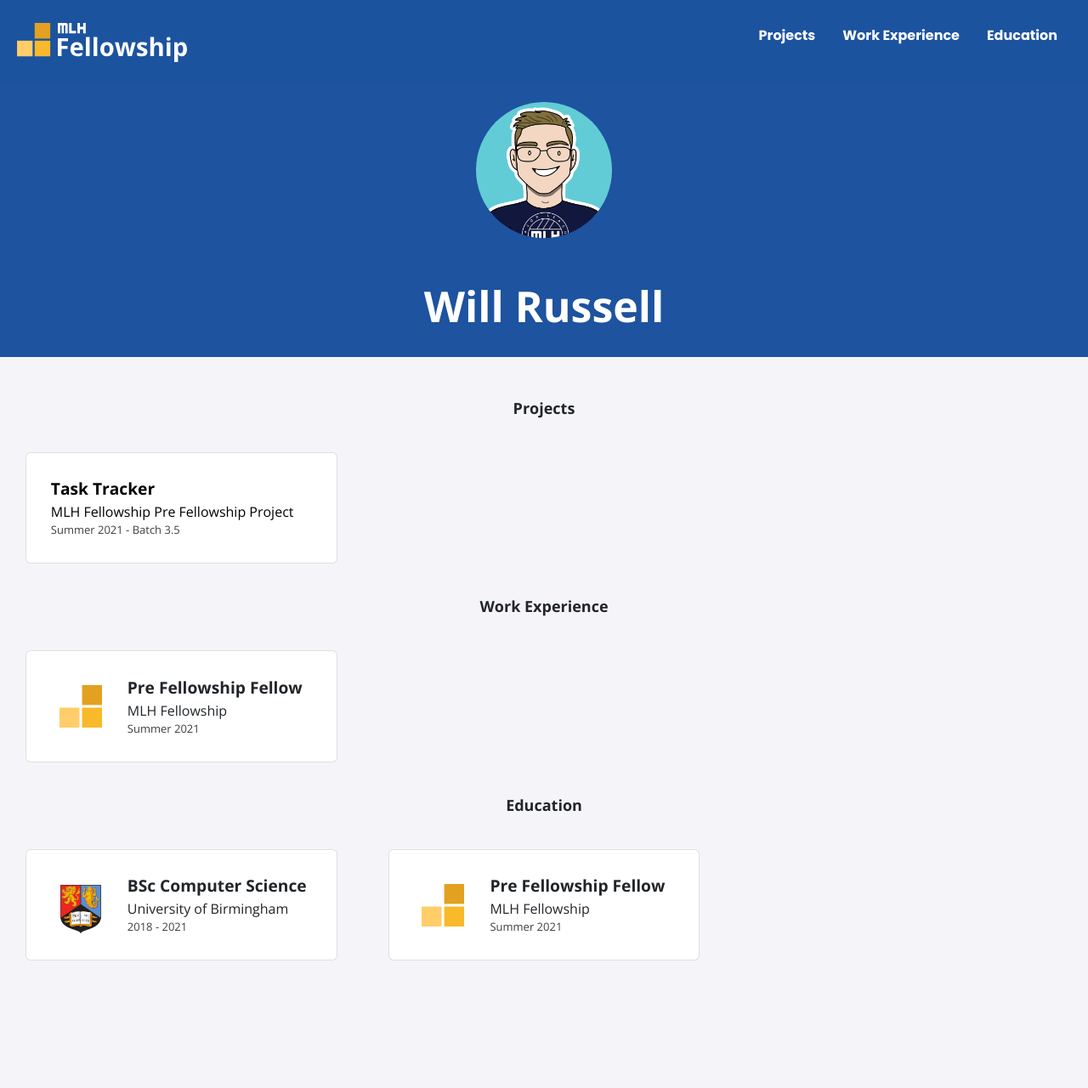
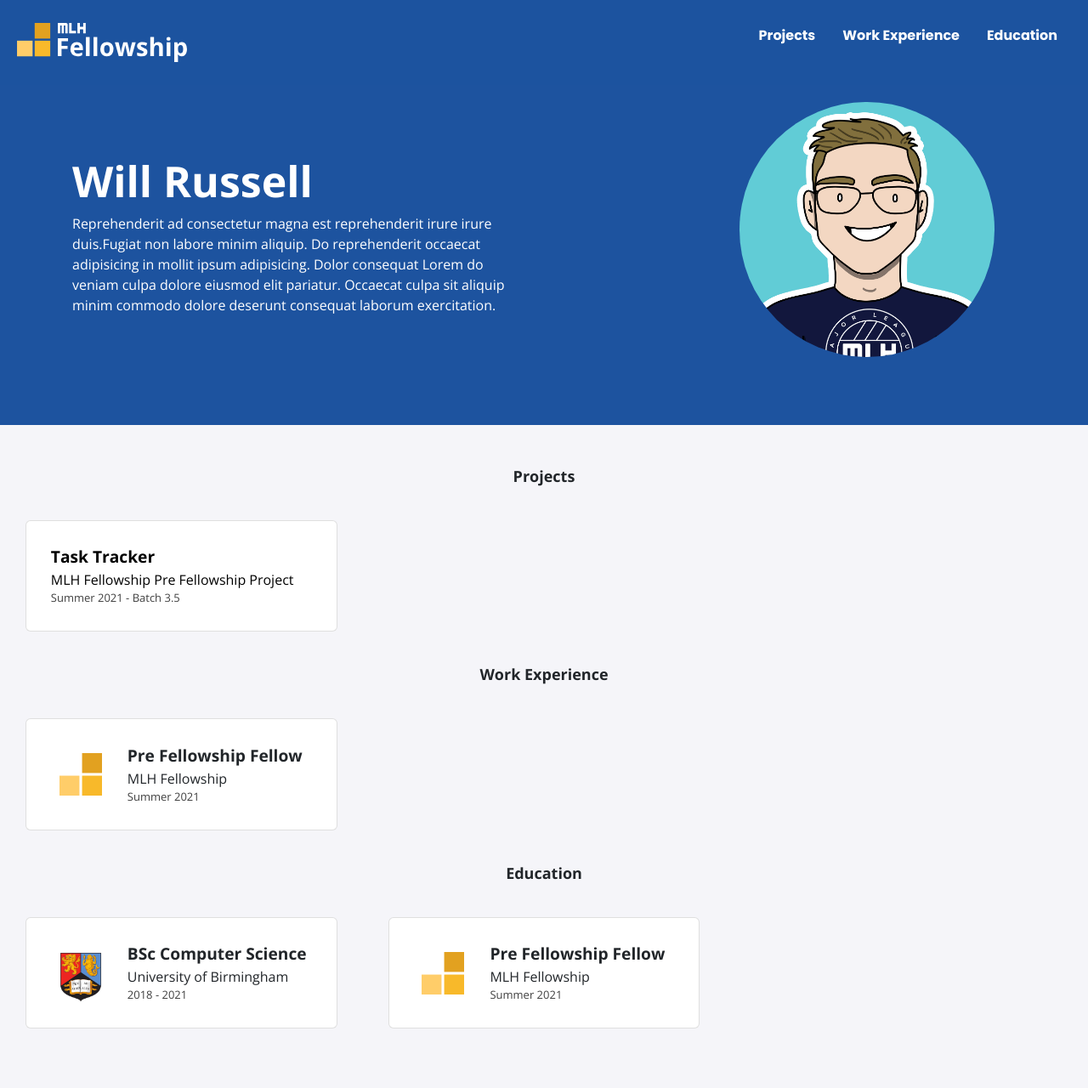
Before and after one commit to iamHrithikRaj/portfolio-website, a Jekyll site: the page built from index.html, in a window 1280 px wide. Shown: the whole page at 85% size. Built offline with Jekyll 4.4.1, drawn with Linux system fonts in a browser that asks for light colours; nearby versions of some CDN libraries; before the commit the page ends 1200 px from its top, so only the background shows below that.

Commit message:
Add bio section

```diff
--- a/_includes/profile.html
+++ b/_includes/profile.html
@@ -1,6 +1,17 @@
 <div class="profile">
-    <div class="profile-picture">
-        <img src="./assets/img/logo.jpg">
+    <div class="container">
+        <div class="row">
+            <div class="col-md-6 align-self-center">
+                <h1>{{ site.title }}</h1>
+                <p>
+                    Reprehenderit ad consectetur magna est reprehenderit irure irure duis.Fugiat non labore minim aliquip. Do reprehenderit occaecat adipisicing in mollit ipsum adipisicing. Dolor consequat Lorem do veniam culpa dolore eiusmod elit pariatur. Occaecat culpa sit aliquip minim commodo dolore deserunt consequat laborum exercitation.
+                </p>
+            </div>
+
+            <div class="col-md-2"></div>
+            <div class="col-md-4 profile-picture">
+                <img src="./assets/img/logo.jpg" alt="" class="img-fluid rounded-circle d-none d-md-block about-img">
+            </div>
+        </div>
     </div>
-    <h1>{{ site.title }}</h1>
 </div>
--- a/_sass/profile.scss
+++ b/_sass/profile.scss
@@ -1,8 +1,9 @@
 .profile {
     background-color: #1d539f !important;
-    text-align: center;
-    height: 320px;
+    height: 400px;
     margin-bottom: 50px;
+    padding-top: 20px;
+    color: white;
     h1 {
         font-size: 50px;
         font-weight: 700;
@@ -16,11 +17,10 @@
         margin-left: auto;
         margin-right: auto;
         display: block;
-        padding: 20px;
     }
 
     .profile-picture {
         margin-bottom: 30px;
-        height: 200px;
+        height: 300px;
     }
 }
```
